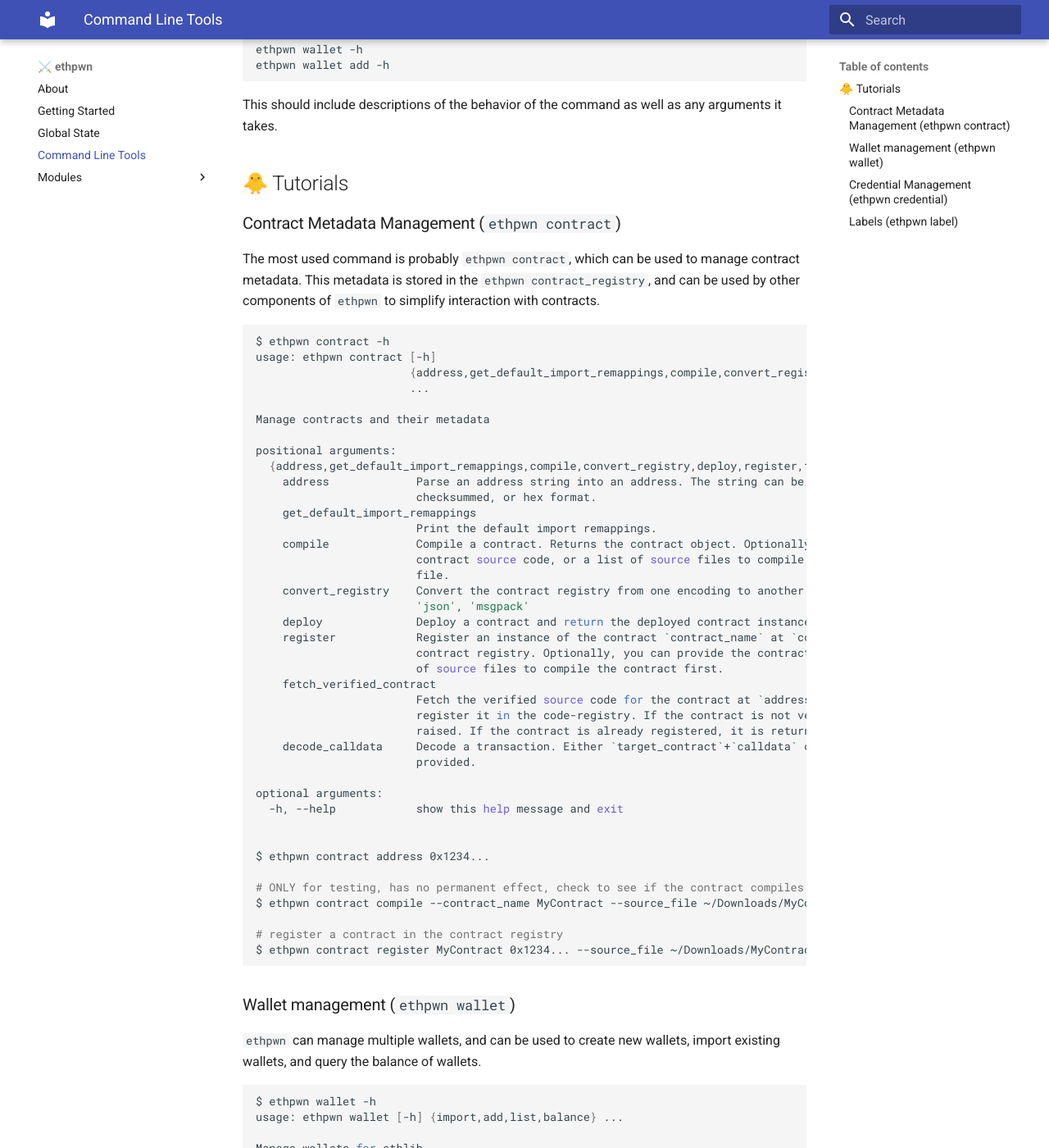
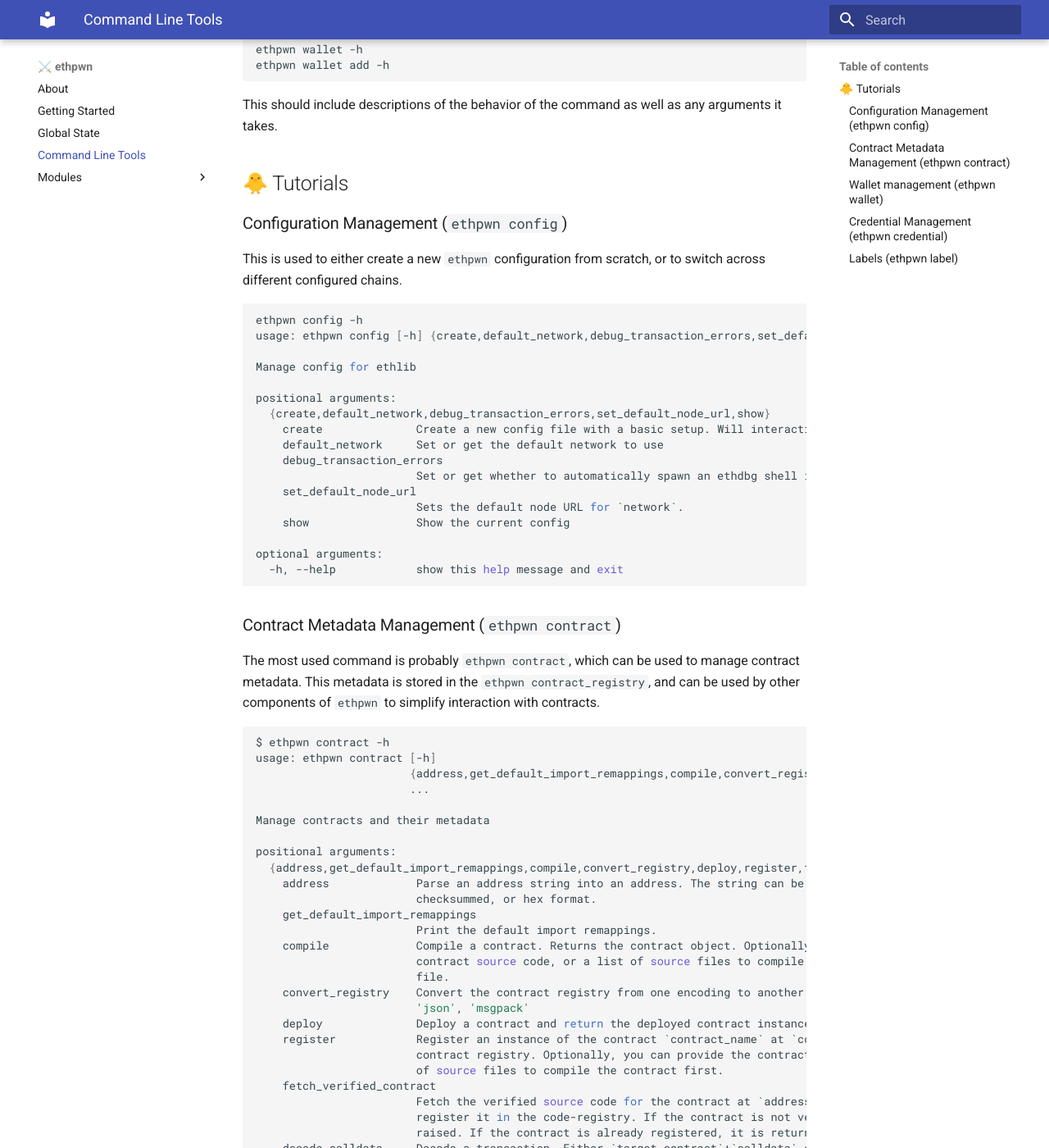
Before and after one commit to ethpwn/ethpwn, an MkDocs documentation site: the page built from docs/docs/ethpwn/cli.md, in a window 1280 px wide and 1400 px high, scrolled down 341 px. Shown: the whole window at 82% size. Built offline with MkDocs 1.6.1 and Material for MkDocs 9.7.7, drawn with Linux system fonts in a browser that asks for light colours; some of the changed text lies outside the part shown.

Commit message:
added few missing things for ethpwn doc
Signed-off-by: degrigis <degrigis@ucsb.edu>

````diff
--- a/docs/docs/ethpwn/cli.md
+++ b/docs/docs/ethpwn/cli.md
@@ -10,6 +10,32 @@ ethpwn wallet add -h
 This should include descriptions of the behavior of the command as well as any arguments it takes.
 
 ## 🐥 Tutorials
+
+
+### Configuration Management (`ethpwn config`)
+This is used to either create a new `ethpwn` configuration from scratch, or to switch across different configured chains.
+
+```bash
+ethpwn config -h
+usage: ethpwn config [-h] {create,default_network,debug_transaction_errors,set_default_node_url,show} ...
+
+Manage config for ethlib
+
+positional arguments:
+  {create,default_network,debug_transaction_errors,set_default_node_url,show}
+    create              Create a new config file with a basic setup. Will interactively prompt you for the necessary information.
+    default_network     Set or get the default network to use
+    debug_transaction_errors
+                        Set or get whether to automatically spawn an ethdbg shell if a transaction fails.
+    set_default_node_url
+                        Sets the default node URL for `network`.
+    show                Show the current config
+
+optional arguments:
+  -h, --help            show this help message and exit
+
+```
+
 
 ### Contract Metadata Management (`ethpwn contract`)
 
@@ -69,9 +95,10 @@ usage: ethpwn wallet [-h] {import,add,list,balance} ...
 Manage wallets for ethlib
 
 positional arguments:
-  {import,add,list,balance}
+  {import,add,create,list,balance}
     import              Import wallets from a file. The file should be a JSON file with a list of wallet objects.
     add                 Add a wallet to the wallet registry.
+    create              Create a new wallet and add it to the wallet registry.
     list                List the wallets in the wallet registry.
     balance             Get the balance of a wallet.
 
````
Also changed, not shown: docs/docs/ethpwn/getting_started.md (+5 -1 lines).
